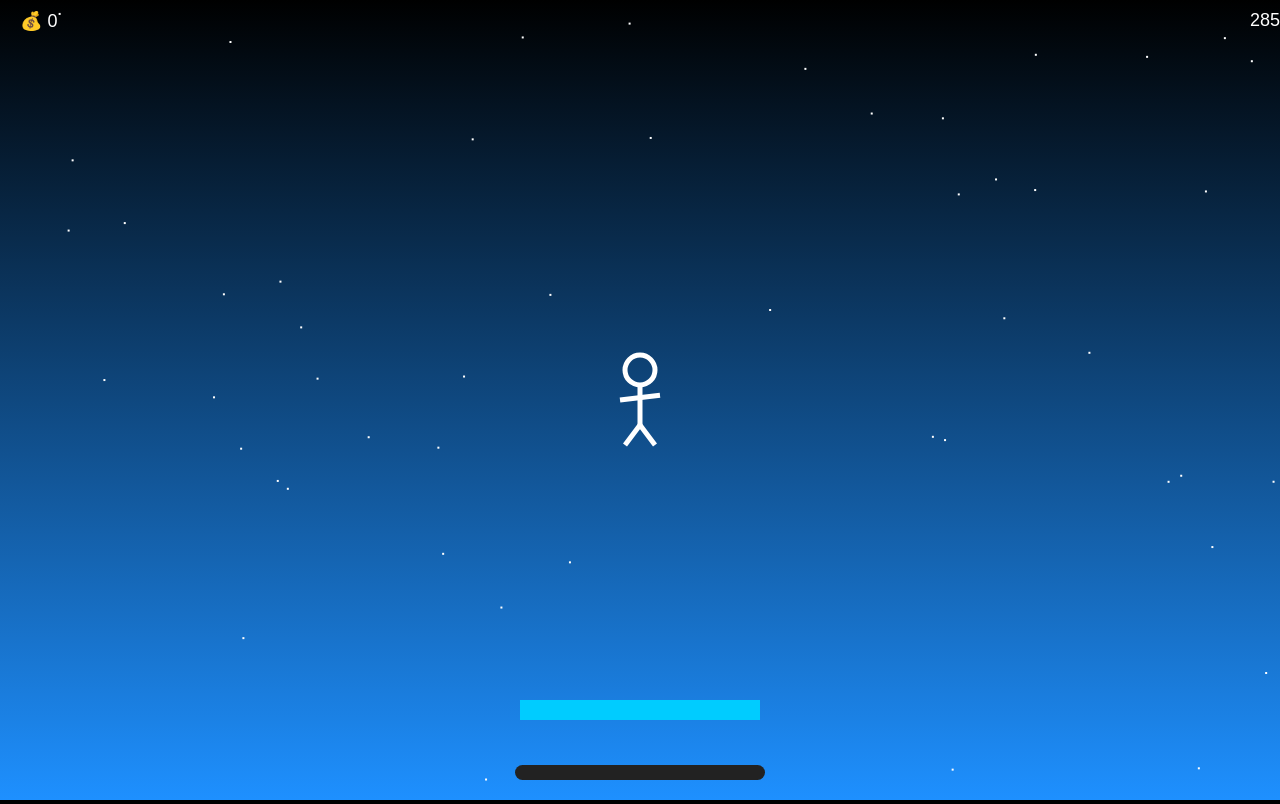
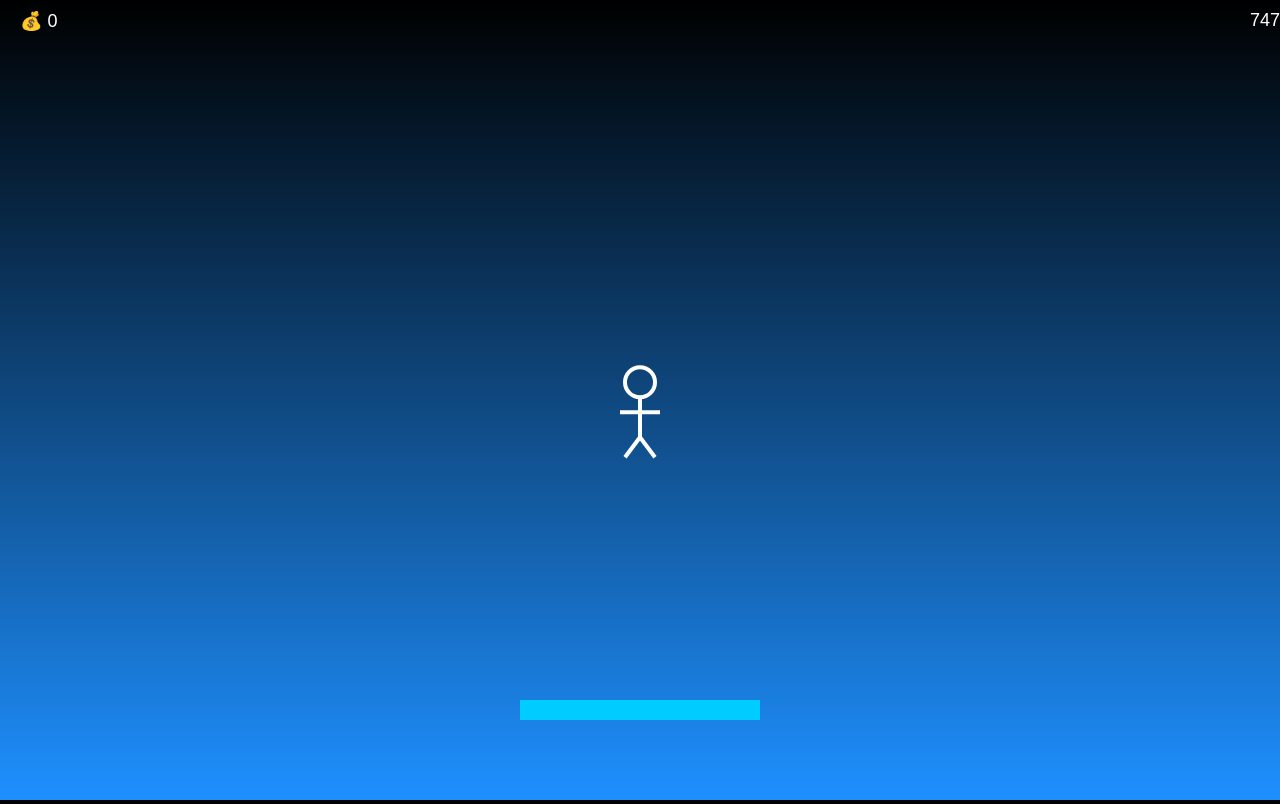
Before and after one commit to eliasrosa1485-sudo/jumpclicker, a plain HTML site: page index.html in a window 1280 px wide. Drawn offline with Linux system fonts and the light colour scheme.

Commit message:
Update index.html

```diff
--- a/index.html
+++ b/index.html
@@ -6,40 +6,16 @@
 <meta name="viewport" content="width=device-width, initial-scale=1.0">
 
 <style>
-body {
-    margin: 0;
-    overflow: hidden;
-    font-family: Arial;
-    background: black;
-}
-
+body { margin:0; overflow:hidden; background:black; font-family:Arial;}
 #ui {
-    position: fixed;
-    width: 100%;
-    top: 10px;
-    display: flex;
-    justify-content: space-between;
-    padding: 0 20px;
-    color: white;
-    font-size: 18px;
-}
-
-#powerBar {
-    position: fixed;
-    bottom: 20px;
-    left: 50%;
-    transform: translateX(-50%);
-    width: 250px;
-    height: 15px;
-    background: #222;
-    border-radius: 10px;
-}
-
-#powerFill {
-    height: 100%;
-    width: 0%;
-    background: linear-gradient(to right, lime, yellow);
-    border-radius: 10px;
+ position:fixed;
+ width:100%;
+ top:10px;
+ display:flex;
+ justify-content:space-between;
+ padding:0 20px;
+ color:white;
+ font-size:18px;
 }
 </style>
 </head>
@@ -51,140 +27,117 @@ body {
  <div id="meters">0 m</div>
 </div>
 
-<div id="powerBar"><div id="powerFill"></div></div>
-
 <canvas id="game"></canvas>
 
 <script>
 const canvas = document.getElementById("game");
 const ctx = canvas.getContext("2d");
 
-canvas.width = window.innerWidth;
-canvas.height = window.innerHeight;
+canvas.width = innerWidth;
+canvas.height = innerHeight;
 
 let y = canvas.height - 200;
 let velocity = 0;
-let gravity = 0.5;
-
-let power = 0;
-let charging = false;
+let gravity = 0.4;
+let jumpForce = -15;
 
 let cameraY = 0;
+let highestY = y;
+
 let meters = 0;
 
-// controles
-window.addEventListener("mousedown", ()=> charging = true);
-window.addEventListener("mouseup", ()=>{
-    velocity = -power * 0.7;
-    charging = false;
-    power = 0;
-});
+// controle
+window.addEventListener("mousedown", ()=> velocity = jumpForce);
+window.addEventListener("touchstart", ()=> velocity = jumpForce);
 
-window.addEventListener("touchstart", ()=> charging = true);
-window.addEventListener("touchend", ()=>{
-    velocity = -power * 0.7;
-    charging = false;
-    power = 0;
-});
+// stickman
+function drawStickman(x, y){
+ ctx.strokeStyle="white";
+ ctx.lineWidth=4;
 
-// stickman estiloso
-function drawStickman(x, y) {
-    ctx.lineWidth = 5;
-
-    ctx.strokeStyle = "white";
-
-    // cabeça
  ctx.beginPath();
-    ctx.arc(x, y - 30, 15, 0, Math.PI*2);
+ ctx.arc(x,y-30,15,0,Math.PI*2);
  ctx.stroke();
 
-    // corpo
  ctx.beginPath();
-    ctx.moveTo(x, y - 15);
-    ctx.lineTo(x, y + 25);
+ ctx.moveTo(x,y-15);
+ ctx.lineTo(x,y+25);
  ctx.stroke();
 
-    // braços animados
-    let swing = Math.sin(Date.now()*0.01)*10;
+ ctx.beginPath();
+ ctx.moveTo(x-20,y);
+ ctx.lineTo(x+20,y);
+ ctx.stroke();
 
  ctx.beginPath();
-    ctx.moveTo(x - 20, y);
-    ctx.lineTo(x + 20, y + swing);
-    ctx.stroke();
-
-    // pernas
-    ctx.beginPath();
-    ctx.moveTo(x, y + 25);
-    ctx.lineTo(x - 15, y + 45);
-    ctx.moveTo(x, y + 25);
-    ctx.lineTo(x + 15, y + 45);
+ ctx.moveTo(x,y+25);
+ ctx.lineTo(x-15,y+45);
+ ctx.moveTo(x,y+25);
+ ctx.lineTo(x+15,y+45);
  ctx.stroke();
 }
 
 // loop
-function update() {
-
-    if (charging && power < 100) power += 2;
+function update(){
 
  velocity += gravity;
  y += velocity;
 
-    if (y > canvas.height - 200) {
-        y = canvas.height - 200;
-        velocity *= -0.9;
+ // chão
+ if(y > canvas.height-200){
+   y = canvas.height-200;
+   velocity = -12;
  }
 
-    meters += Math.abs(velocity * 4);
+ // medir altura REAL
+ if(y < highestY){
+   highestY = y;
+   meters = Math.floor((canvas.height - highestY) * 2);
+ }
 
  draw();
  requestAnimationFrame(update);
 }
 
-function draw() {
+function draw(){
  ctx.clearRect(0,0,canvas.width,canvas.height);
 
  // câmera suave
-    cameraY += (y - canvas.height/2 - cameraY) * 0.08;
+ cameraY += ((y - canvas.height/2) - cameraY)*0.08;
  ctx.setTransform(1,0,0,1,0,-cameraY);
 
-    // fundo gradiente bonito
-    let gradient = ctx.createLinearGradient(0, cameraY, 0, cameraY + canvas.height);
-    gradient.addColorStop(0, "#000");
-    gradient.addColorStop(1, "#1e90ff");
-    ctx.fillStyle = gradient;
-    ctx.fillRect(0, cameraY, canvas.width, canvas.height);
+ // fundo gradiente
+ let g = ctx.createLinearGradient(0,cameraY,0,cameraY+canvas.height);
+ g.addColorStop(0,"black");
+ g.addColorStop(1,"#1e90ff");
+ ctx.fillStyle = g;
+ ctx.fillRect(0,cameraY,canvas.width,canvas.height);
 
  // estrelas
-    ctx.fillStyle = "white";
-    for (let i = 0; i < 50; i++) {
-        ctx.fillRect(Math.random()*canvas.width, Math.random()*canvas.height + cameraY, 2, 2);
+ if(meters > 5000){
+   ctx.fillStyle="white";
+   for(let i=0;i<40;i++){
+     ctx.fillRect(Math.random()*canvas.width, Math.random()*canvas.height + cameraY,2,2);
+   }
  }
 
-    // sol com glow
-    if (meters > 50000) {
-        let glow = ctx.createRadialGradient(
-            canvas.width/2, cameraY + 150, 10,
-            canvas.width/2, cameraY + 150, 200
-        );
-        glow.addColorStop(0, "yellow");
-        glow.addColorStop(1, "orange");
-
-        ctx.fillStyle = glow;
+ // sol (objetivo)
+ if(meters > 100000){
+   ctx.fillStyle="orange";
    ctx.beginPath();
-        ctx.arc(canvas.width/2, cameraY + 150, 120, 0, Math.PI*2);
+   ctx.arc(canvas.width/2, cameraY+100, 120,0,Math.PI*2);
    ctx.fill();
  }
 
  // chão
-    ctx.fillStyle = "#00ccff";
-    ctx.fillRect(canvas.width/2 - 120, canvas.height - 100 + cameraY, 240, 20);
+ ctx.fillStyle="#00ccff";
+ ctx.fillRect(canvas.width/2-120, canvas.height-100 + cameraY,240,20);
 
  drawStickman(canvas.width/2, y);
 
  ctx.setTransform(1,0,0,1,0,0);
 
-    document.getElementById("powerFill").style.width = power + "%";
-    document.getElementById("meters").innerText = Math.floor(meters) + " m";
+ document.getElementById("meters").innerText = meters + " m";
 }
 
 update();
```
Lines whose indentation alone changed are shown as unchanged.
